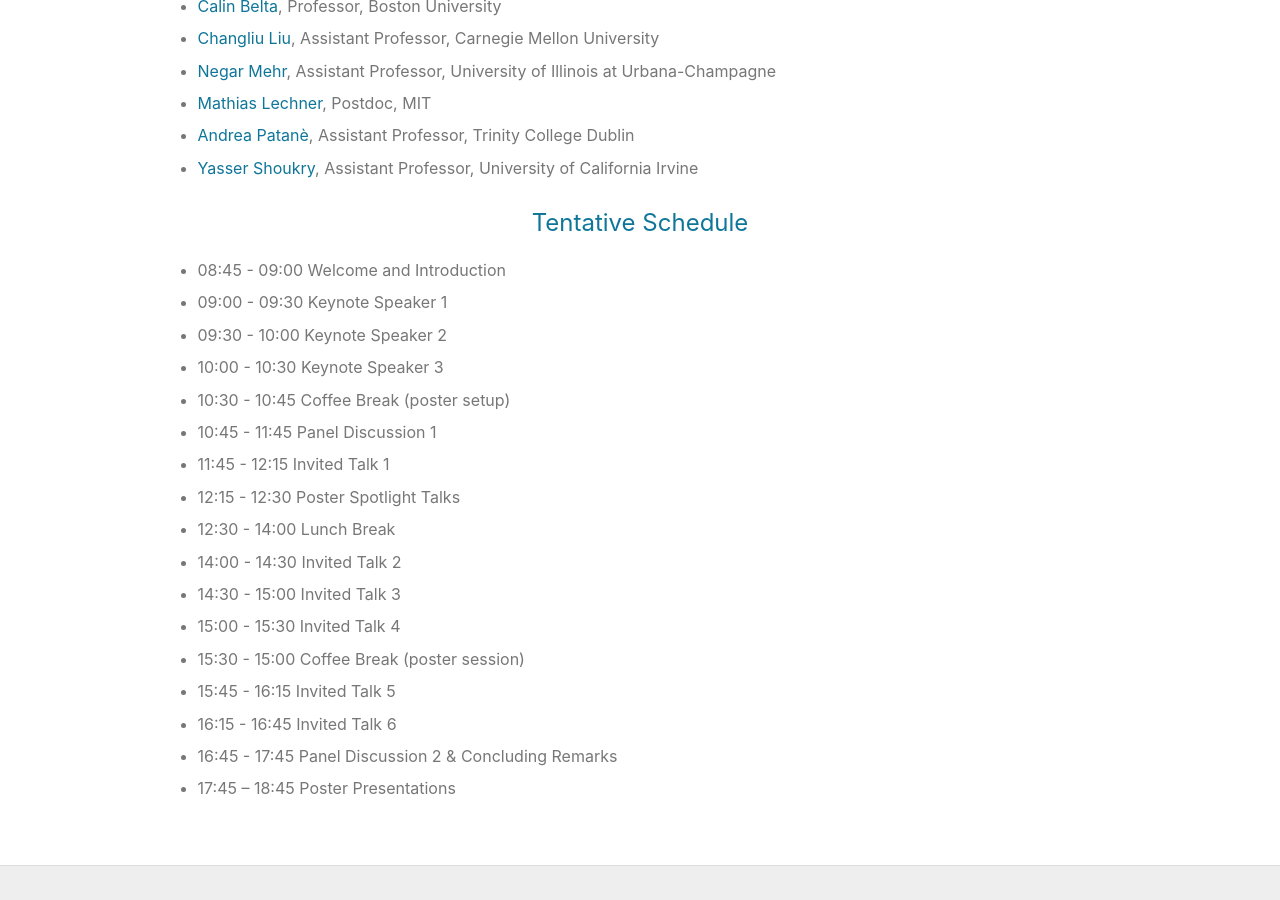
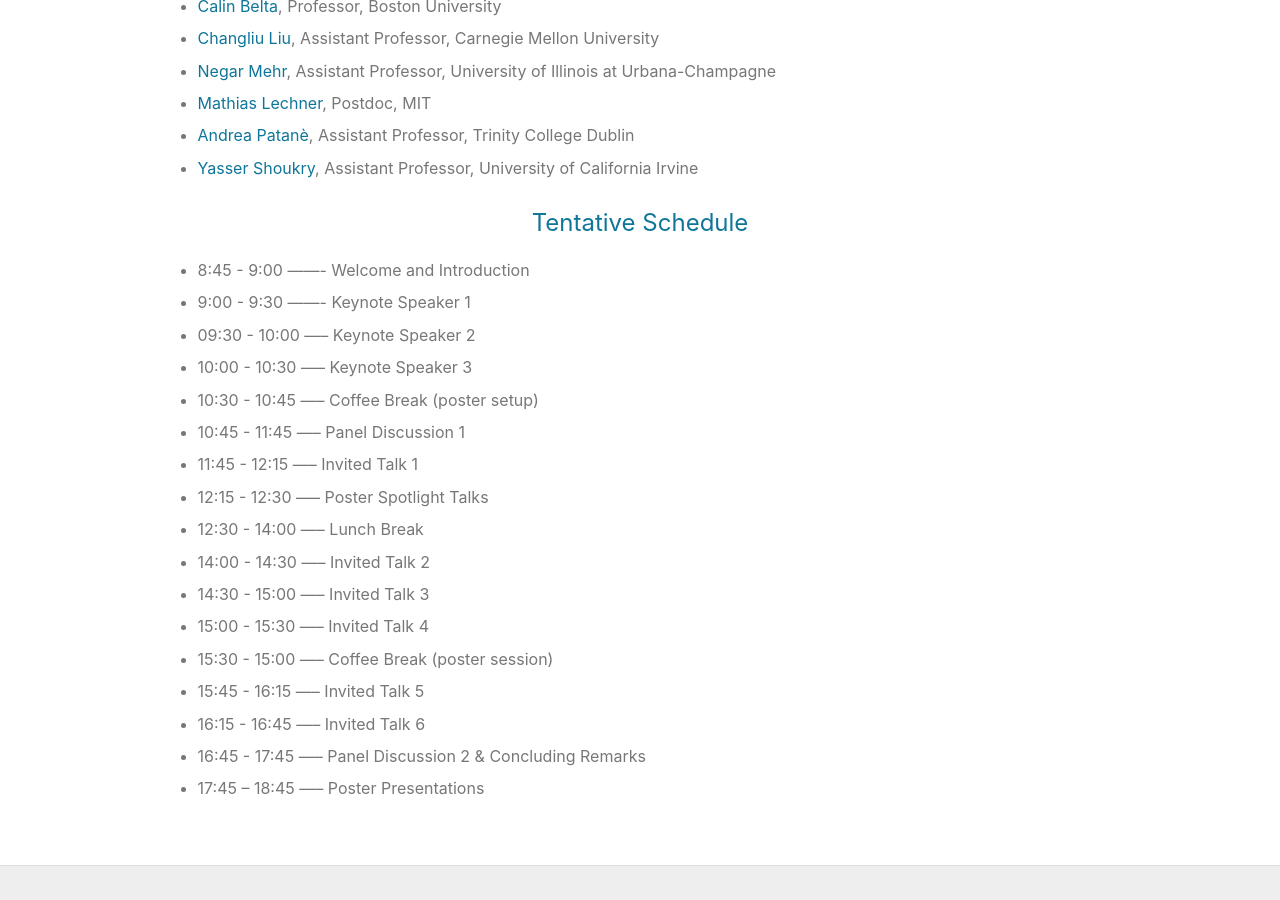
Before and after one commit to aria-systems-group/website, a Jekyll site: the page built from pages/workshop2023.md, in a window 1280 px wide and 900 px high, scrolled down 1121 px. Built offline with Jekyll 4.4.1, drawn with Linux system fonts in a browser that asks for light colours.

Commit message:
workshop schedule

```diff
--- a/pages/workshop2023.md
+++ b/pages/workshop2023.md
@@ -87,20 +87,20 @@
 
 ## Tentative Schedule
 <!-- **Tentative Schedule** -->
-- 08:45 - 09:00		Welcome and Introduction
-- 09:00 - 09:30		Keynote Speaker 1
-- 09:30 - 10:00		Keynote Speaker 2
-- 10:00 - 10:30		Keynote Speaker 3
-- 10:30 - 10:45		Coffee Break (poster setup)
-- 10:45 - 11:45		Panel Discussion 1
-- 11:45 - 12:15		Invited Talk 1
-- 12:15 - 12:30		Poster Spotlight Talks
-- 12:30 - 14:00		Lunch Break
-- 14:00 - 14:30		Invited Talk 2
-- 14:30 - 15:00		Invited Talk 3
-- 15:00 - 15:30		Invited Talk 4
-- 15:30 - 15:00		Coffee Break (poster session)
-- 15:45 - 16:15		Invited Talk 5
-- 16:15 - 16:45		Invited Talk 6
-- 16:45 - 17:45		Panel Discussion 2 & Concluding Remarks
-- 17:45 – 18:45		Poster Presentations
+- 8:45 - 9:00 ------- Welcome and Introduction
+- 9:00 - 9:30 ------- Keynote Speaker 1
+- 09:30 - 10:00 ----- Keynote Speaker 2
+- 10:00 - 10:30	----- Keynote Speaker 3
+- 10:30 - 10:45	----- Coffee Break (poster setup)
+- 10:45 - 11:45	----- Panel Discussion 1
+- 11:45 - 12:15	----- Invited Talk 1
+- 12:15 - 12:30	----- Poster Spotlight Talks
+- 12:30 - 14:00	----- Lunch Break
+- 14:00 - 14:30	----- Invited Talk 2
+- 14:30 - 15:00	----- Invited Talk 3
+- 15:00 - 15:30	----- Invited Talk 4
+- 15:30 - 15:00	----- Coffee Break (poster session)
+- 15:45 - 16:15	----- Invited Talk 5
+- 16:15 - 16:45	----- Invited Talk 6
+- 16:45 - 17:45	----- Panel Discussion 2 & Concluding Remarks
+- 17:45 – 18:45	----- Poster Presentations
```
